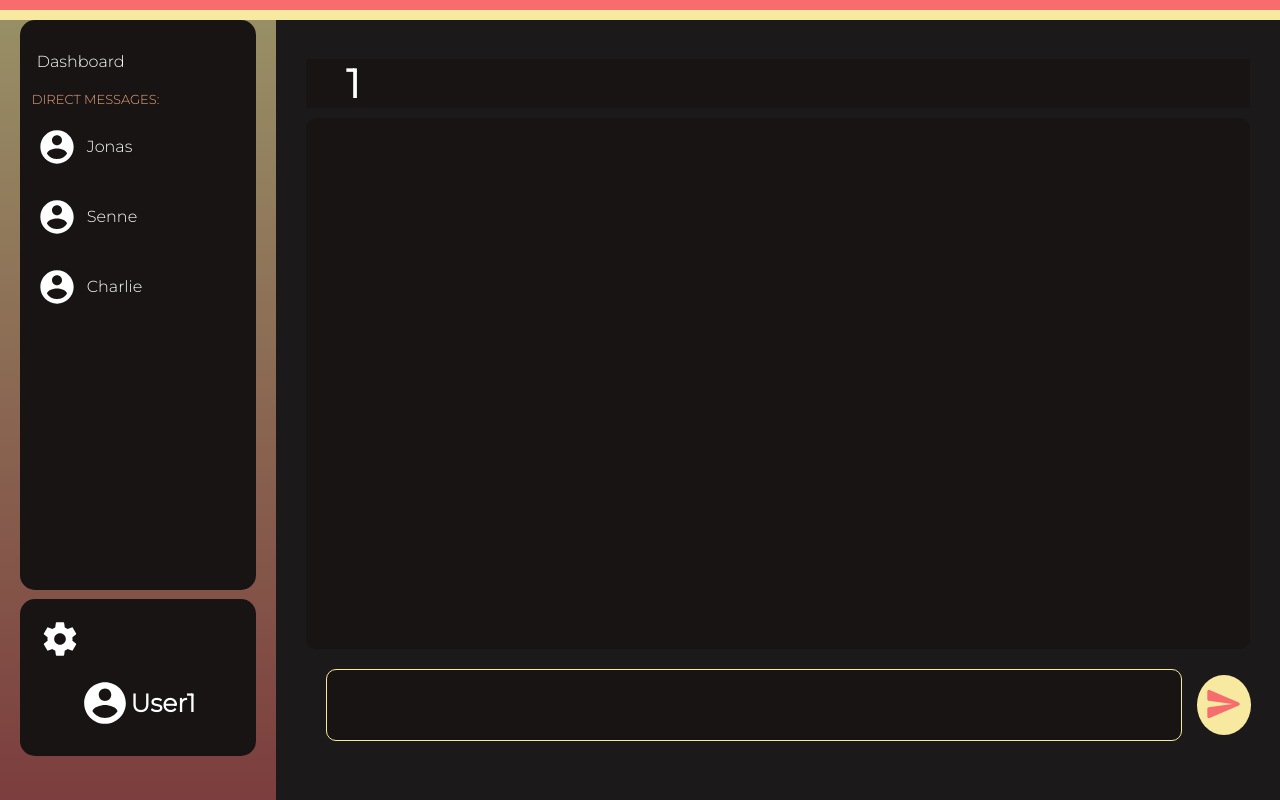
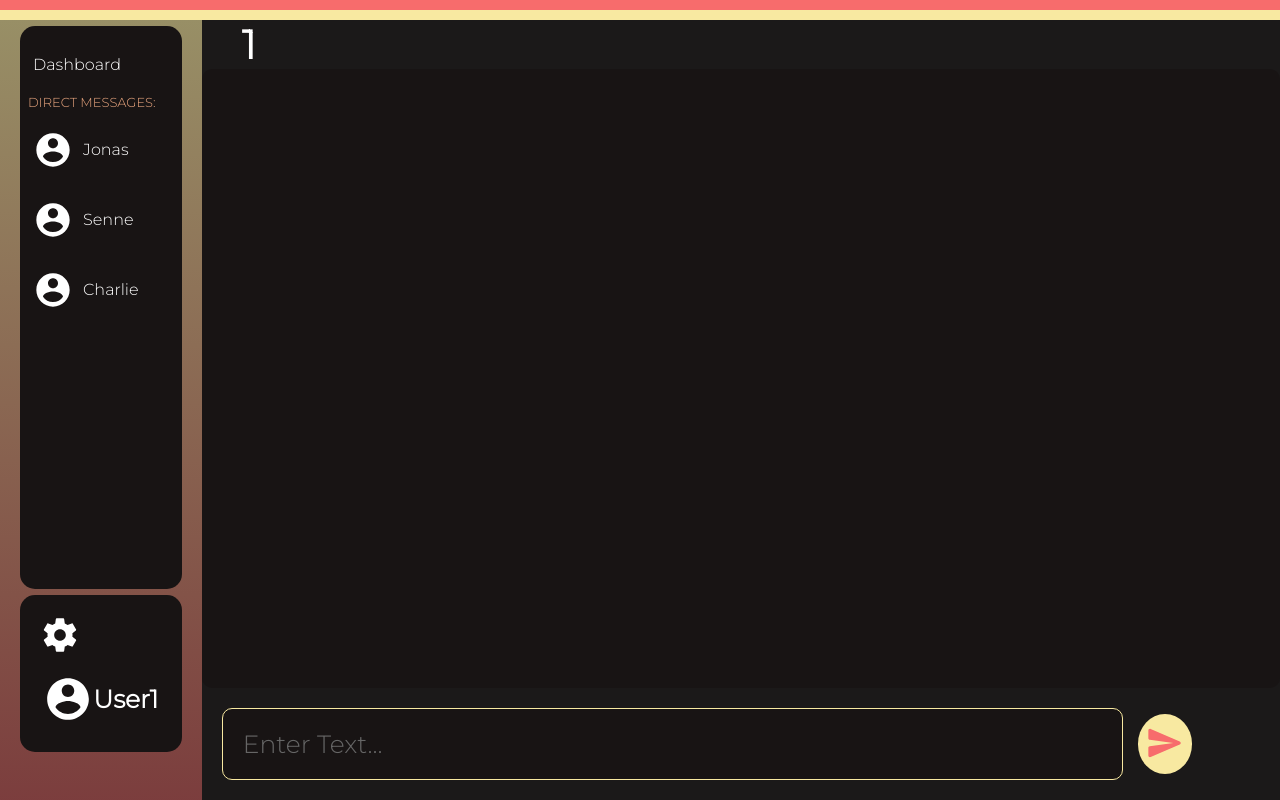
Before and after one commit to snenenenenenene/FlareHive, a React (Create React App) app in the folder frontend/: page /chat/1 in a window 1280 px wide. Built offline with nearby package versions, Linux system fonts and the light colour scheme.

Commit message:
Random Commit

```diff
--- a/frontend/src/App.css
+++ b/frontend/src/App.css
@@ -12,7 +12,6 @@
 html,
 body {
   height: calc(100vh - 20px);
-  max-height: 100vh;
   background-color: var(--primary-2);
   color: var(--text-color);
   width: 100%;
@@ -40,12 +39,11 @@ body {
 }
 
 .sidebar {
-  /* display: inline-block; */
   width: 320px;
-  /* padding: 40px 20px; */
-  /* margin-top: 19px; */
   background-image: linear-gradient(#f8eaa190, #f76c6c70);
   height: 100%;
+  max-width: 15%;
+  width: 15%;
   padding: 0 20px;
   z-index: 100;
 }
@@ -85,6 +83,7 @@ body {
 .chats {
   border-radius: 15px;
   padding: 5%;
+  margin-top: 4%;
   height: 70%;
   background-color: var(--primary);
 }
@@ -121,15 +120,13 @@ body {
 
 .recipient-name-container {
   width: 100%;
-  background-color: var(--primary);
-  margin-bottom: 10px;
+  background-color: var(--primary-2);
 }
 
-.chat-route {
+.container {
   display: flex;
   margin-top: 20px;
   align-items: center;
-  /* height: 89.85vh; */
   height: calc(100vh - 20px);
 }
 
@@ -137,19 +134,19 @@ body {
   display: flex;
   flex-direction: column;
   background-color: var(--primary-1);
-  height: 90%;
-  padding: 0 30px;
+  height: 100%;
   width: 100%;
 }
 .input-container {
   display: flex;
-  width: 98%;
+  width: 90%;
   padding: 20px;
   align-items: center;
 }
 .chat-input {
   background-color: var(--primary);
   width: 100%;
+  max-width: 100%;
   color: white;
   border-style: none;
   padding: 20px;
@@ -161,6 +158,11 @@ body {
   font-family: "Montserrat", sans-serif;
   font-size: 25px;
   overflow: hidden;
+  word-break: break-all;
+}
+.chat-input:empty:before {
+  content: "Enter Text...";
+  color: rgb(102, 102, 102);
 }
 .chat-input:focus {
   outline: none;
@@ -183,6 +185,7 @@ body {
   background-color: var(--secondary);
   color: var(--tertiary);
   transform: rotate(270deg);
+  transition: all 0.3s;
 }
 
 .chat-area {
--- a/frontend/src/Components/Chat/Chat.Component.tsx
+++ b/frontend/src/Components/Chat/Chat.Component.tsx
@@ -9,7 +9,7 @@ const Chat = ({match} : any, props : any) => {
 
 
     return (
-      <div className="chat-route">
+      <div className="container">
         <DMSidebar/>
           <form className="chat-container" onSubmit={(e) => sendMessage(e)}>
           <div className="recipient-name-container">
--- a/frontend/src/Components/Dashboard/Dashboard.Component.tsx
+++ b/frontend/src/Components/Dashboard/Dashboard.Component.tsx
@@ -1,8 +1,8 @@
 import DMSidebar from "../Chat/DMSidebar.Component";
  const Dashboard = (props : any) => {
     return (
-      <div className="chat-route">
-        <DMSidebar props={props}/>
+      <div className="container">
+        <DMSidebar/>
         <h1>Dashboard</h1>
       </div>
     );
```
